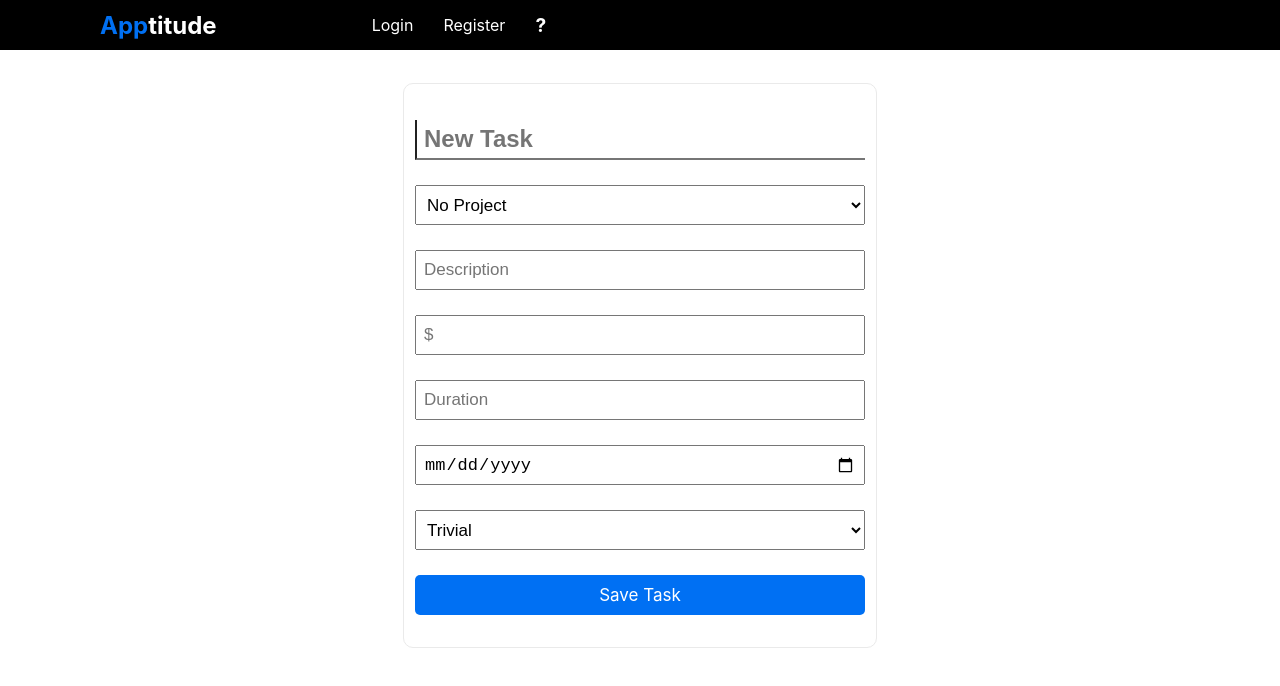
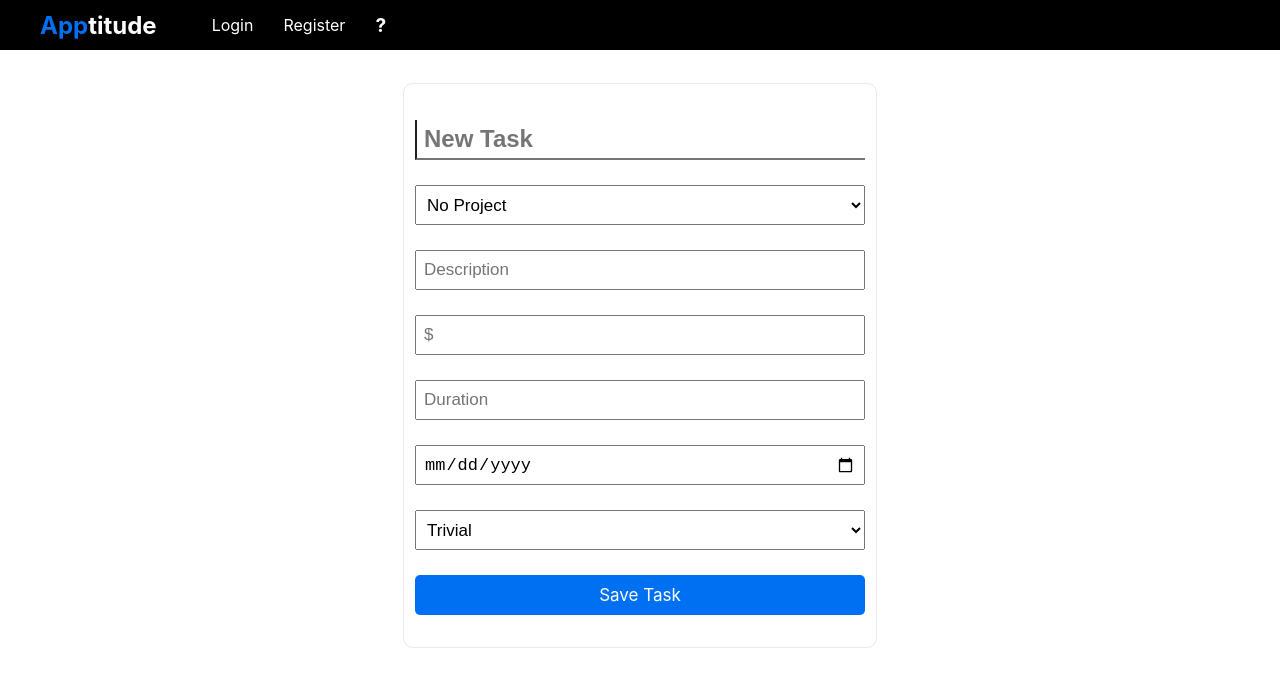
Before and after one commit to IanHopper/Apptitude, a Next.js app: page /new_todo in a window 1280 px wide. Shown: the top 686 px of the page. Built offline with nearby package versions, Linux system fonts and the light colour scheme.

Commit message:
updated nav and list styles

```diff
--- a/components/TodoList.js
+++ b/components/TodoList.js
@@ -11,7 +11,7 @@ const TodoList = ({ todos, projects }) => {
 
   let today = new Date().toISOString().slice(0, 10);
   console.log(today);
-
+  if (todos && todos.length > 0) {
     if (search) {
       todos = todos.filter((todo) =>
         todo.task_name.toUpperCase().includes(search.toUpperCase())
@@ -28,6 +28,7 @@ const TodoList = ({ todos, projects }) => {
 
     if (focus !== "Inbox" && focus !== "Today" && focus !== "All Projects") {
       todos = todos.filter((todo) => todo.project === focus);
+    }
   }
 
   return (
--- a/styles/Nav.module.css
+++ b/styles/Nav.module.css
@@ -1,6 +1,5 @@
 .nav {
   height: 50px;
-  padding: 10px;
   background: #000;
   color: #fff;
   display: flex;
@@ -10,10 +9,8 @@
 
 .nav ul {
   display: flex;
-  /* justify-content: center; */
   align-items: center;
   list-style: none;
-  margin: 0px 50px;
 }
 
 .nav ul li a {
```
Lines whose indentation alone changed are shown as unchanged.
